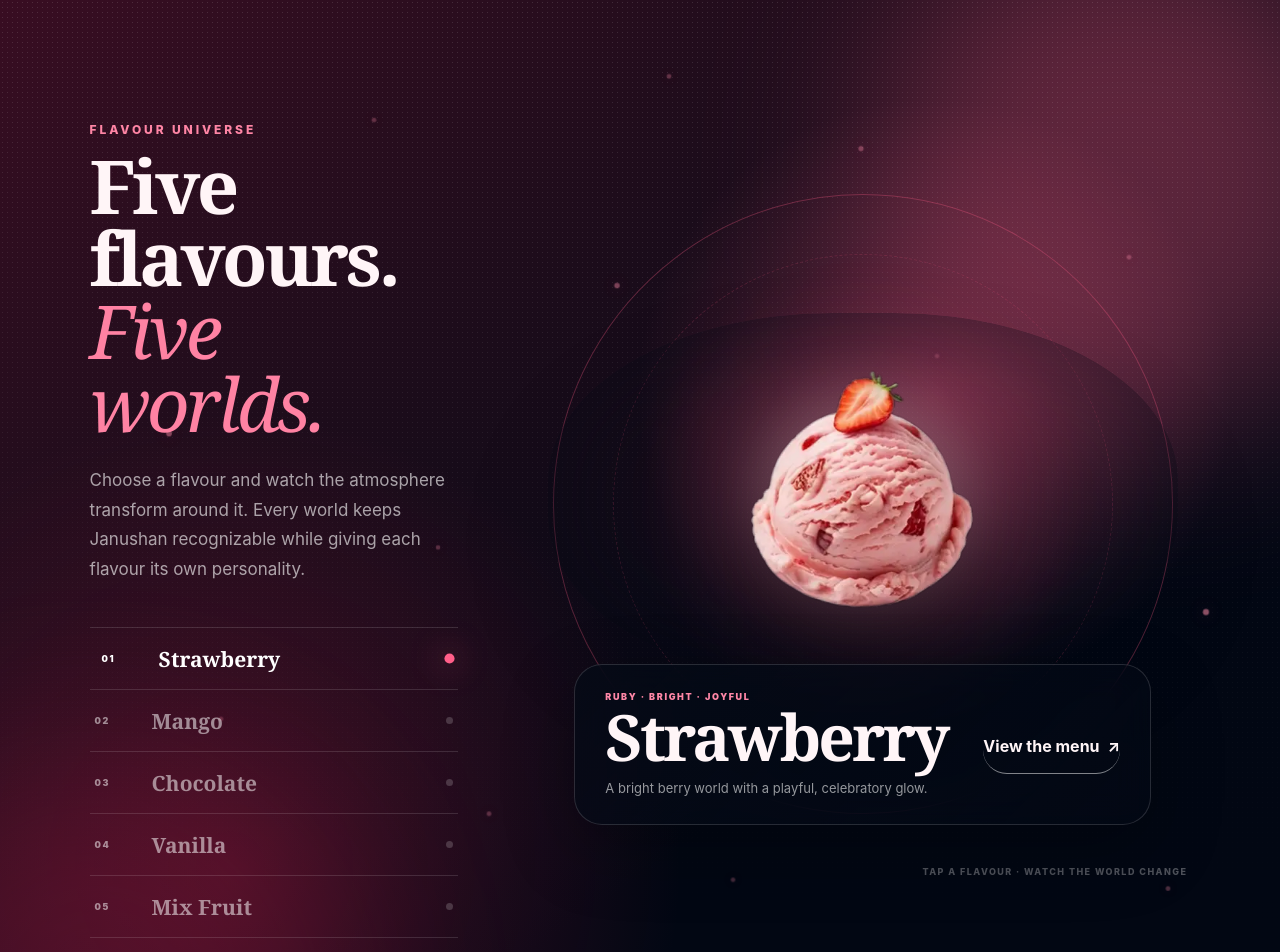
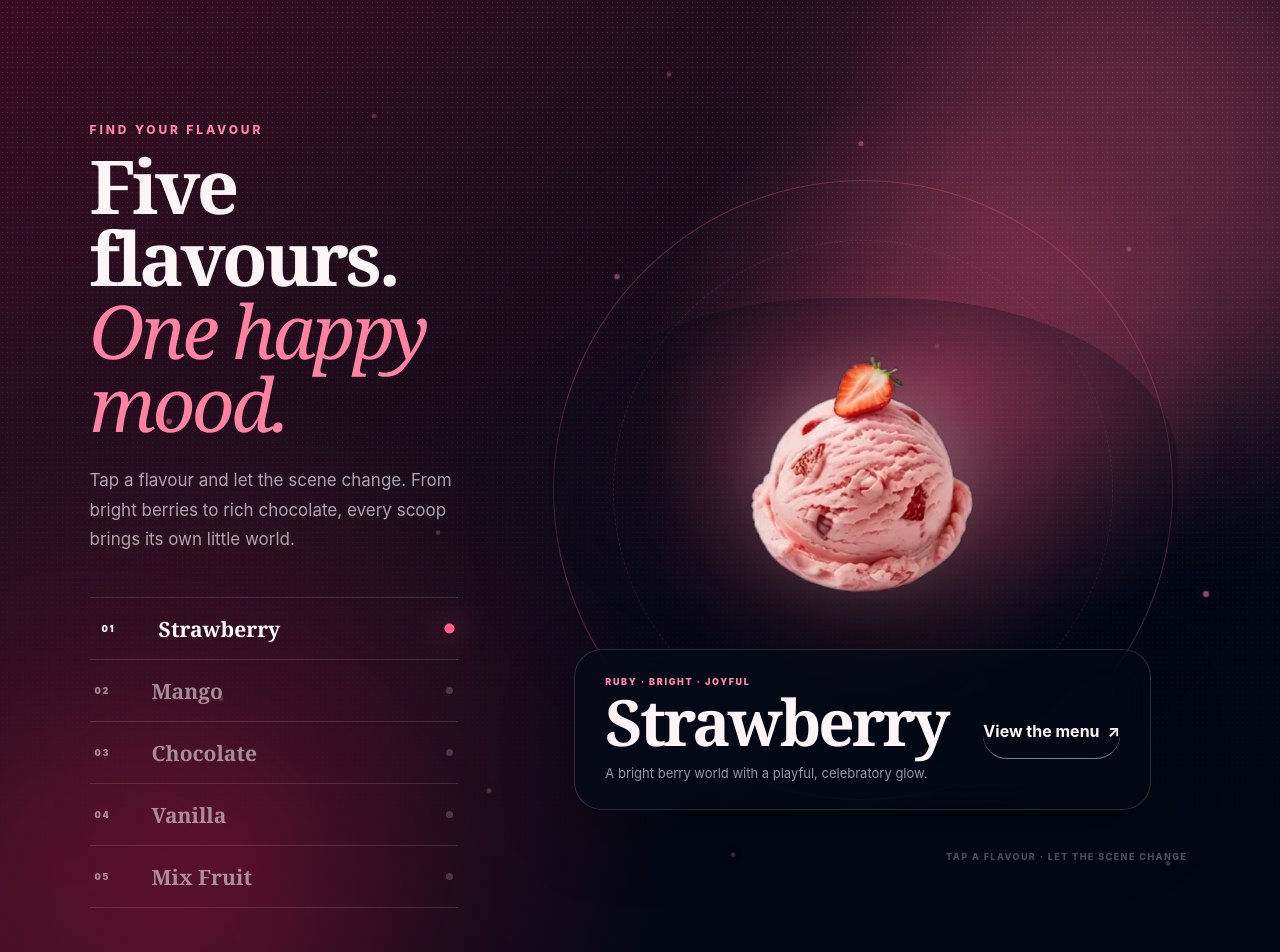
Before and after one commit to Harshan-Balakrishnan/JanushanIceCream_Website, a Next.js app: page / in a window 1280 px wide. Shown: the part 2878-3830 px from the top of the page. Built offline with nearby package versions, Linux system fonts and the light colour scheme; no server answers; the database is empty.

Commit message:
refine: modernize flavour section copy

```diff
--- a/components/FlavourUniverse.tsx
+++ b/components/FlavourUniverse.tsx
@@ -84,9 +84,9 @@ export default function FlavourUniverse() {
 
       <div className="flavour-shell section">
         <div className="flavour-copy">
-          <p className="section-kicker">FLAVOUR UNIVERSE</p>
-          <h2 id="flavour-title">Five flavours.<br /><em>Five worlds.</em></h2>
-          <p className="flavour-intro">Choose a flavour and watch the atmosphere transform around it. Every world keeps Janushan recognizable while giving each flavour its own personality.</p>
+          <p className="section-kicker">FIND YOUR FLAVOUR</p>
+          <h2 id="flavour-title">Five flavours.<br /><em>One happy mood.</em></h2>
+          <p className="flavour-intro">Tap a flavour and let the scene change. From bright berries to rich chocolate, every scoop brings its own little world.</p>
 
           <div className="flavour-tabs" role="tablist" aria-label="Choose a Janushan flavour">
             {flavours.map((flavour, index) => {
@@ -157,7 +157,7 @@ export default function FlavourUniverse() {
             </motion.div>
           </AnimatePresence>
 
-          <div className="flavour-stage-caption">Tap a flavour · Watch the world change</div>
+          <div className="flavour-stage-caption">Tap a flavour · Let the scene change</div>
         </div>
       </div>
     </section>
```
